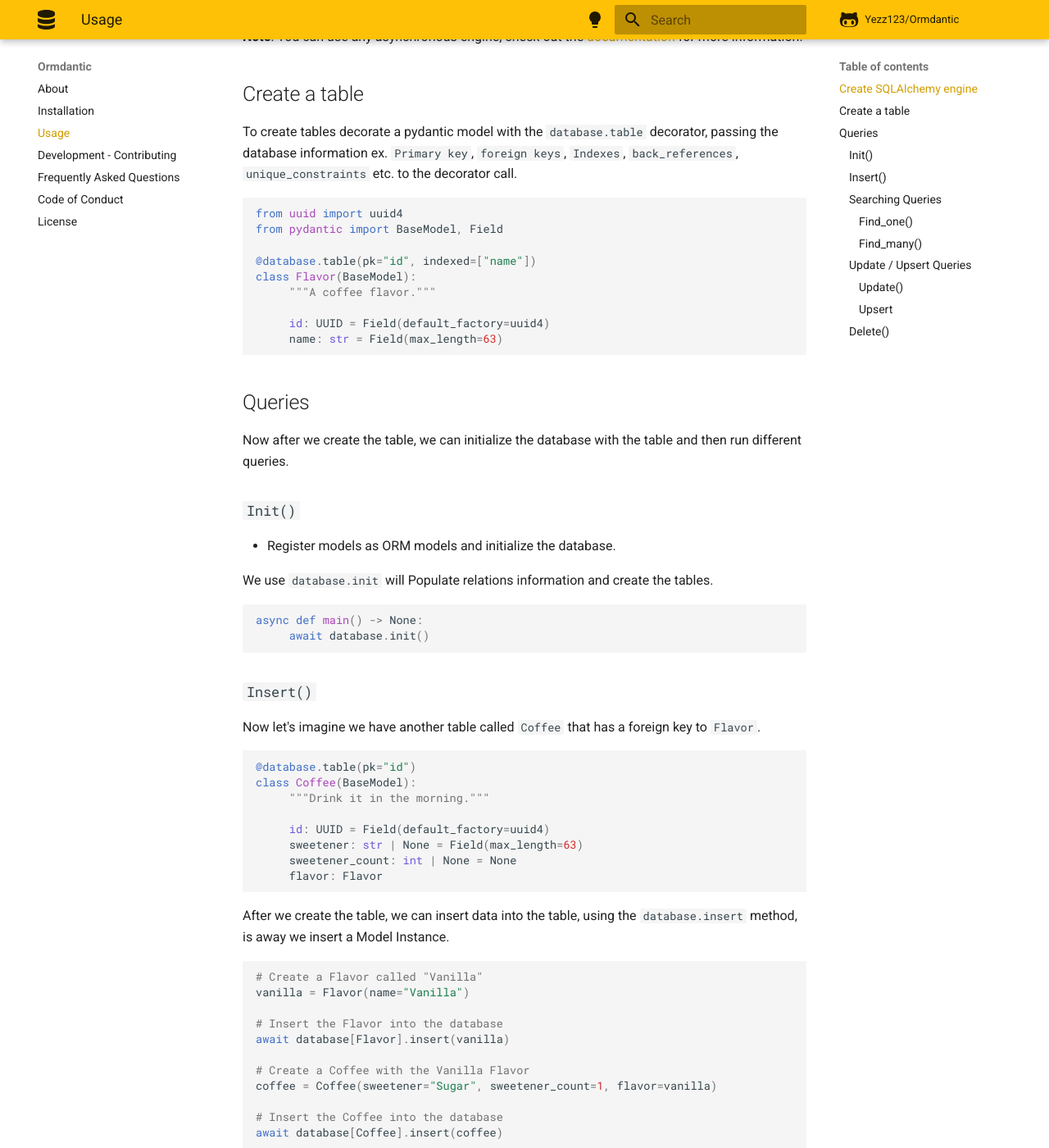
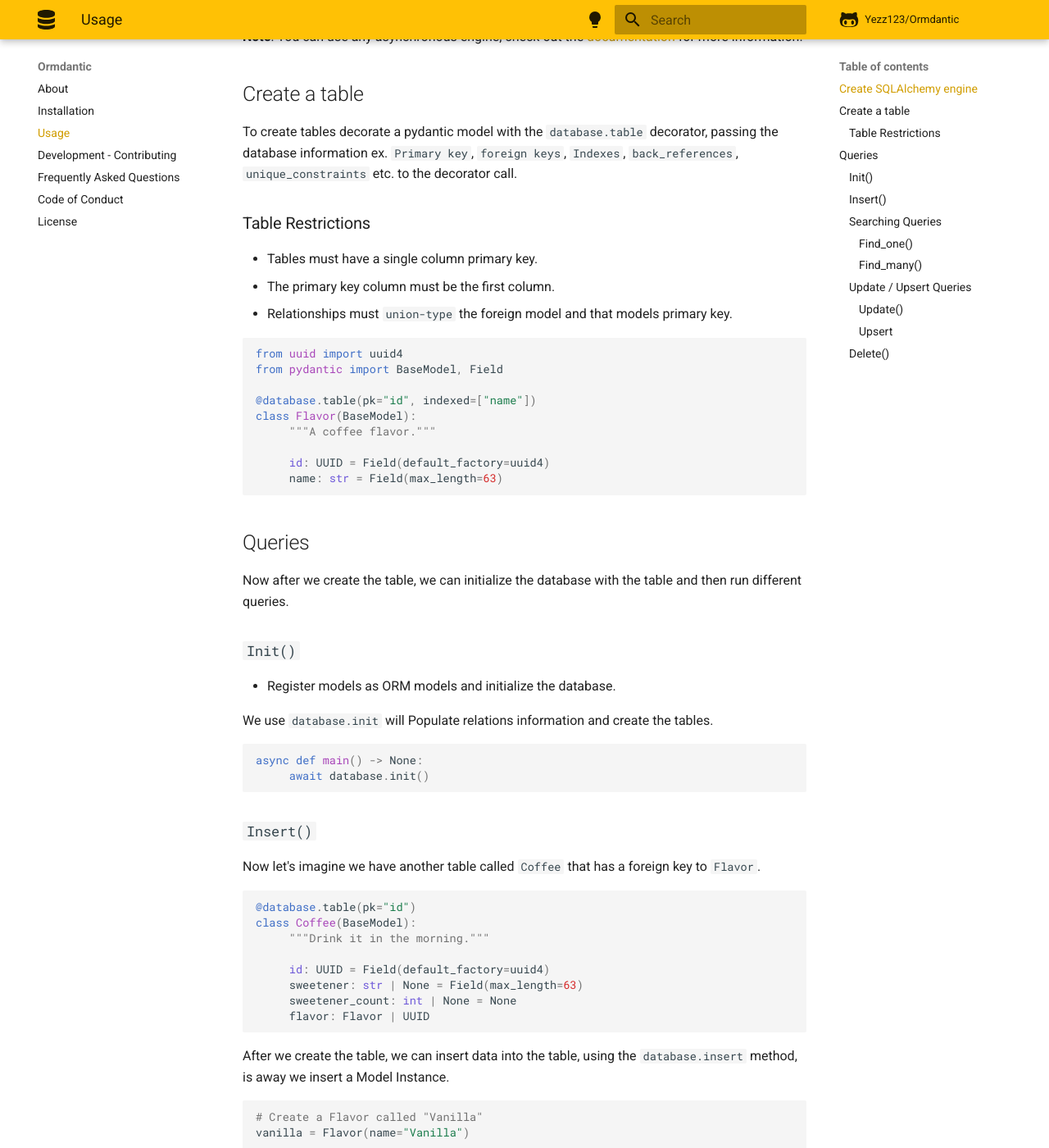
Before and after one commit to yezz123/ormdantic, an MkDocs documentation site: the page built from docs/usage.md, in a window 1280 px wide and 1400 px high, scrolled down 440 px. Shown: the whole window at 82% size. Built offline with MkDocs 1.6.1 and Material for MkDocs 9.7.7, drawn with Linux system fonts in a browser that asks for light colours; comment, search, counter and statistics services are not loaded.

Commit message:
:memo: Update Documentation

````diff
--- a/docs/usage.md
+++ b/docs/usage.md
@@ -17,6 +17,12 @@ database = Ormdantic(connection)
 ## Create a table
 
 To create tables decorate a pydantic model with the `database.table` decorator, passing the database information ex. `Primary key`, `foreign keys`, `Indexes`, `back_references`, `unique_constraints` etc. to the decorator call.
+
+### Table Restrictions
+
+* Tables must have a single column primary key.
+* The primary key column must be the first column.
+* Relationships must `union-type` the foreign model and that models primary key.
 
 ```python
 from uuid import uuid4
@@ -57,7 +63,7 @@ class Coffee(BaseModel):
      id: UUID = Field(default_factory=uuid4)
      sweetener: str | None = Field(max_length=63)
      sweetener_count: int | None = None
-     flavor: Flavor
+     flavor: Flavor | UUID
 ```
 
 After we create the table, we can insert data into the table, using the `database.insert` method, is away we insert a Model Instance.
````
Also changed, not shown: README.md (+7 -1 lines).
